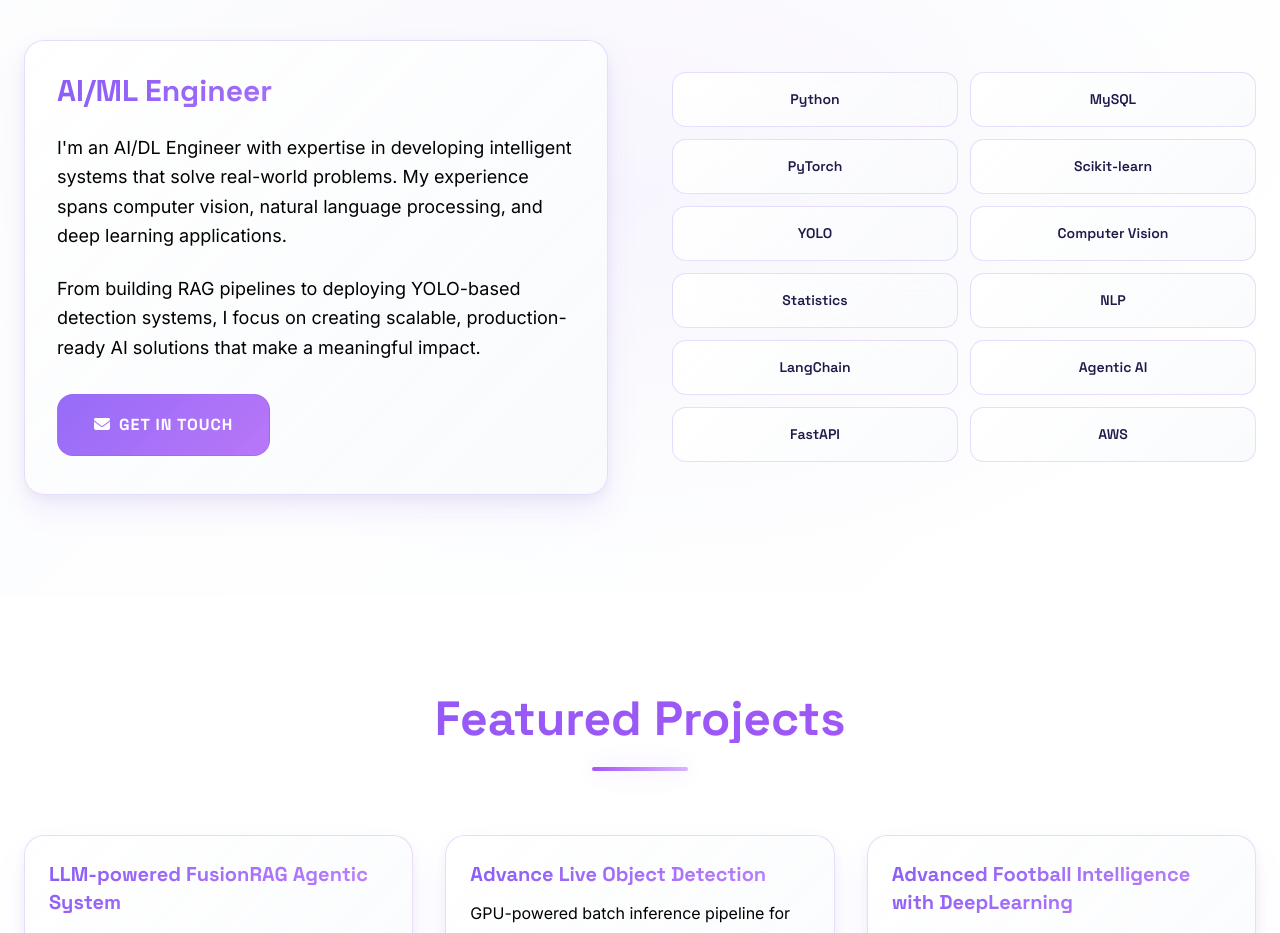
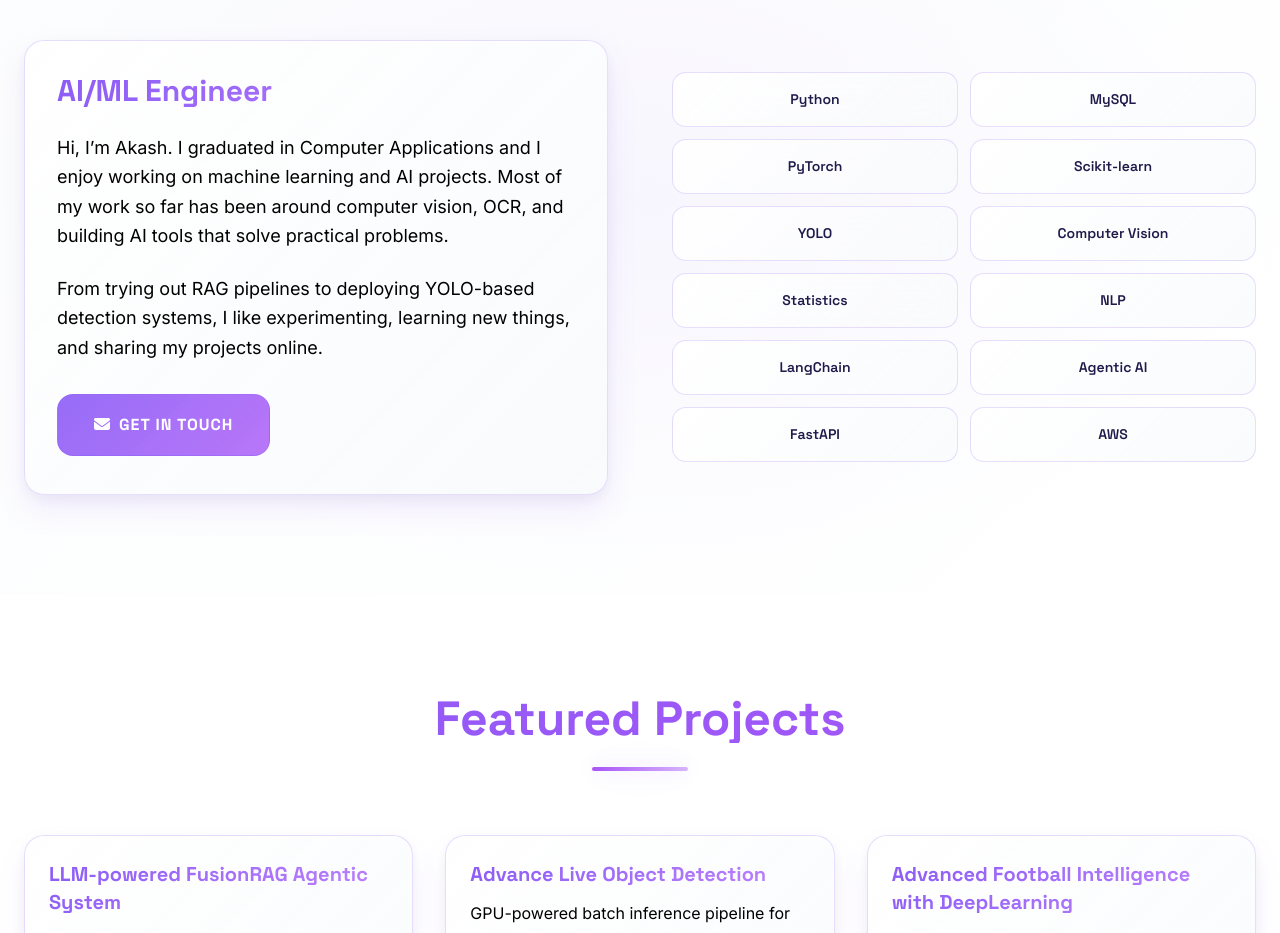
Before and after one commit to AkashDevelop/Portfolio, a website: page index.html in a window 1280 px wide. Shown: the part 1000-1933 px from the top of the page. Drawn offline with nearby package versions, Linux system fonts and the light colour scheme; animation ran at ten frames a second.

Commit message:
Update index.html

```diff
--- a/index.html
+++ b/index.html
@@ -832,12 +832,13 @@
                 <div class="floating-island p-8 reveal stagger-1">
                     <h3 class="text-3xl font-bold mb-6 font-space-grotesk text-gradient">AI/ML Engineer</h3>
                     <p class="text-lg black-text mb-6 leading-relaxed">
-                        I'm an AI/DL Engineer with expertise in developing intelligent systems that solve real-world problems.
-                        My experience spans computer vision, natural language processing, and deep learning applications.
+                         Hi, I’m Akash. I graduated in Computer Applications and I enjoy working on machine learning and AI projects.
+                        Most of my work so far has been around computer vision, OCR, and building AI tools that solve practical problems.
+
                     </p>
                     <p class="text-lg black-text mb-8 leading-relaxed">
-                        From building RAG pipelines to deploying YOLO-based detection systems, I focus on creating scalable,
-                        production-ready AI solutions that make a meaningful impact.
+                       From trying out RAG pipelines to deploying YOLO-based detection systems, I like experimenting, learning new things, and sharing my projects online.
+
                     </p>
                     <a href="mailto:akashgautham06@gmail.com" class="btn-holographic">
                         <i class="fas fa-envelope mr-2"></i>Get In Touch
```
